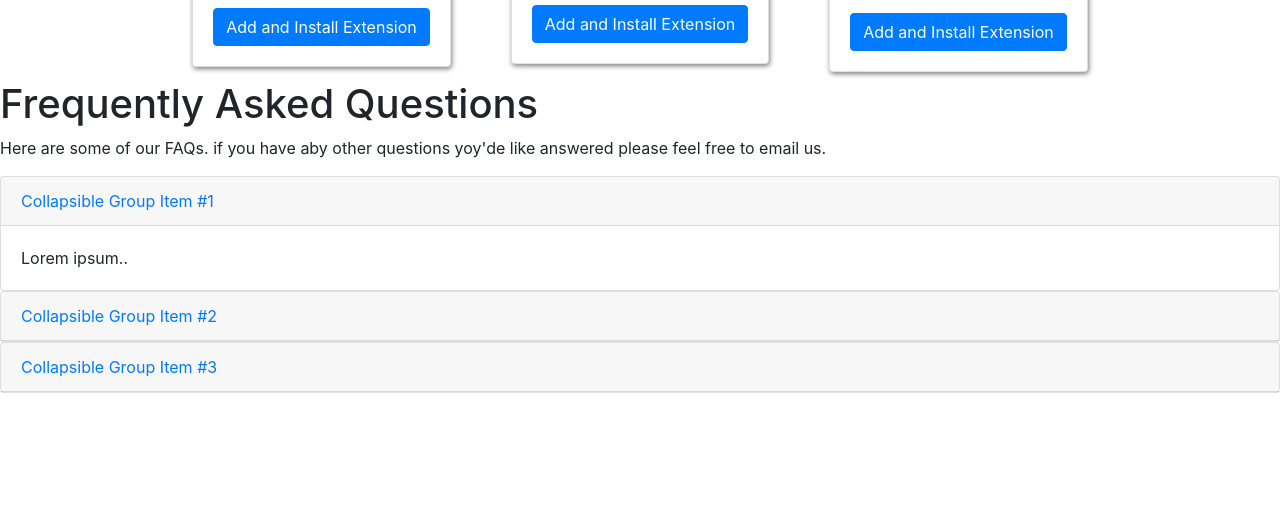
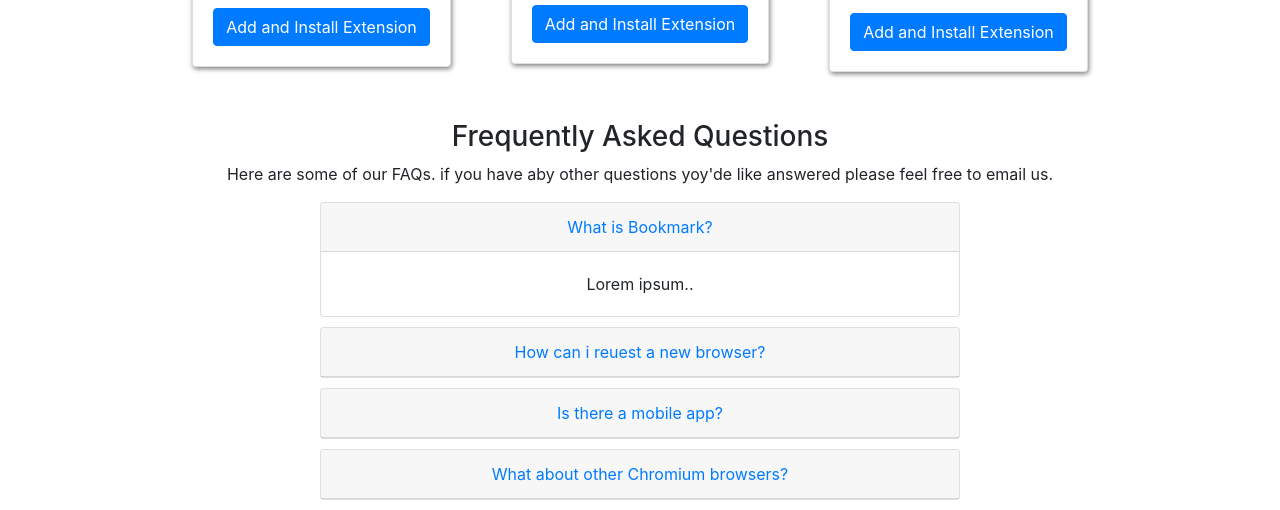
Before and after one commit to Guermoud98/MySass1, a plain HTML site: page index.html in a window 1280 px wide. Shown: the part 489-999 px from the top of the page. Before the commit the page ends 882 px from the top, so only its background shows below. Drawn offline with nearby package versions, Linux system fonts and the light colour scheme.

Commit message:
section5

```diff
--- a/index.html
+++ b/index.html
@@ -189,8 +189,8 @@
 
     <!--------------------------------------------------------------------section 5------------------------------------------------------>
 
-    <div class="Frequently">
-        <h1 class="Frequently__title">Frequently Asked Questions</h1>
+    <div class="frequently">
+        <h3 class="Frequently__title">Frequently Asked Questions</h3>
         <p class="Frequently__parag"> Here are some of our FAQs. if you have aby other questions yoy'de like answered
             please feel free to email us. </p>
     </div>
@@ -202,7 +202,7 @@
         <div class="card section5">
             <div class="card-header">
                 <a class="card-link" data-toggle="collapse" href="#collapseOne">
-                    Collapsible Group Item #1
+                    What is Bookmark?
                 </a>
             </div>
             <div id="collapseOne" class="collapse show" data-parent="#accordion">
@@ -215,7 +215,7 @@
         <div class="card section5">
             <div class="card-header">
                 <a class="collapsed card-link" data-toggle="collapse" href="#collapseTwo">
-                    Collapsible Group Item #2
+                    How can i reuest a new browser?
                 </a>
             </div>
             <div id="collapseTwo" class="collapse" data-parent="#accordion">
@@ -228,7 +228,20 @@
         <div class="card section5">
             <div class="card-header">
                 <a class="collapsed card-link" data-toggle="collapse" href="#collapseThree">
-                    Collapsible Group Item #3
+                    Is there a mobile app?
+                </a>
+            </div>
+            <div id="collapseThree" class="collapse" data-parent="#accordion">
+                <div class="card-body">
+                    Lorem ipsum..
+                </div>
+            </div>
+        </div>
+
+        <div class="card section5">
+            <div class="card-header">
+                <a class="collapsed card-link" data-toggle="collapse" href="#collapseThree">
+                    What about other Chromium browsers?
                 </a>
             </div>
             <div id="collapseThree" class="collapse" data-parent="#accordion">
--- a/scss/_secFive.scss
+++ b/scss/_secFive.scss
@@ -2,7 +2,12 @@
 
 
 
-.frequen
+.frequently {
+
+text-align: center;
+margin-top: 40px;
+
+}
 
 
 
```
Also changed, not shown: css/main.css, 1 other file.
